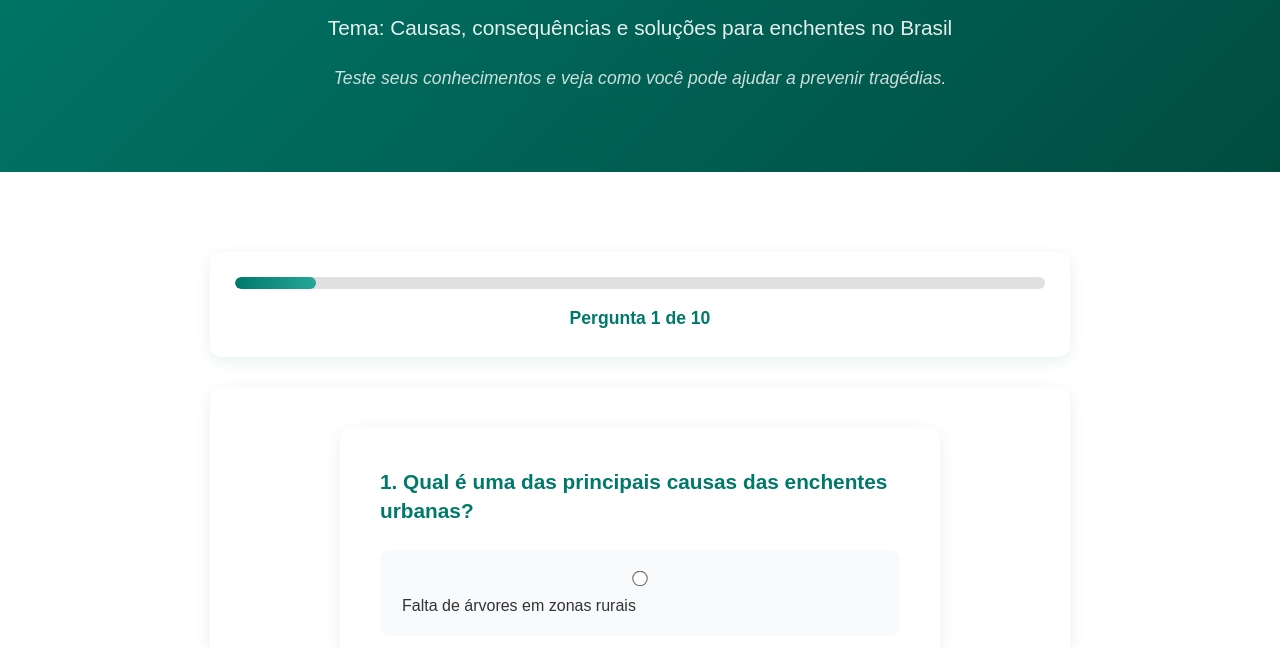
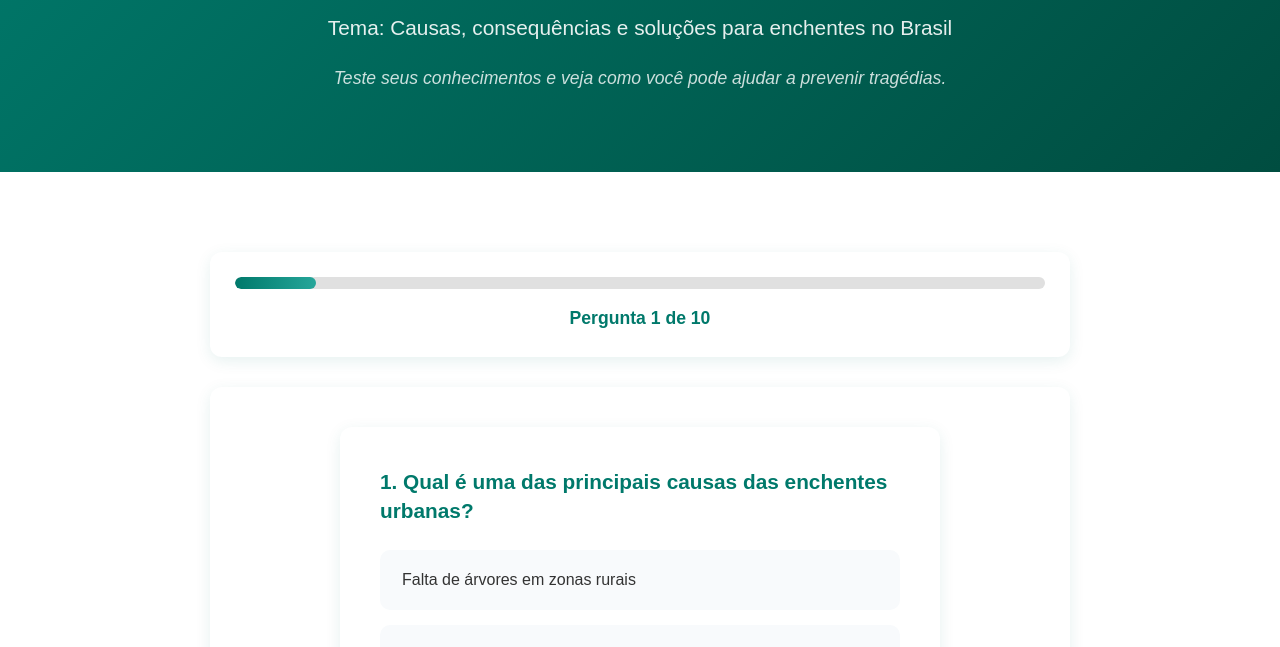
Before and after one commit to Pluvia-GS/Pluvia-WebDev, a plain HTML site: page src/pages/quiz.html in a window 1280 px wide. Shown: the part 294-941 px from the top of the page. Drawn offline with Linux system fonts and the light colour scheme.

Commit message:
fix: corrigir botões de tema e interface do quiz

```diff
--- a/src/css/quiz.css
+++ b/src/css/quiz.css
@@ -132,9 +132,7 @@ form {
 }
 
 .question-block input[type="radio"] {
-  margin-right: 15px;
-  accent-color: var(--cor-primaria);
-  transform: scale(1.2);
+  display: none;
 }
 
 /* Botões de navegação */
--- a/src/pages/quiz.html
+++ b/src/pages/quiz.html
@@ -75,6 +75,7 @@
     </div>
   </main>
 
+  <script src="/src/js/script.js"></script>
   <script src="/src/js/quiz.js"></script>
 </body>
 </html>
```
Also changed, not shown: src/pages/contato.html (+1 -0 lines).
